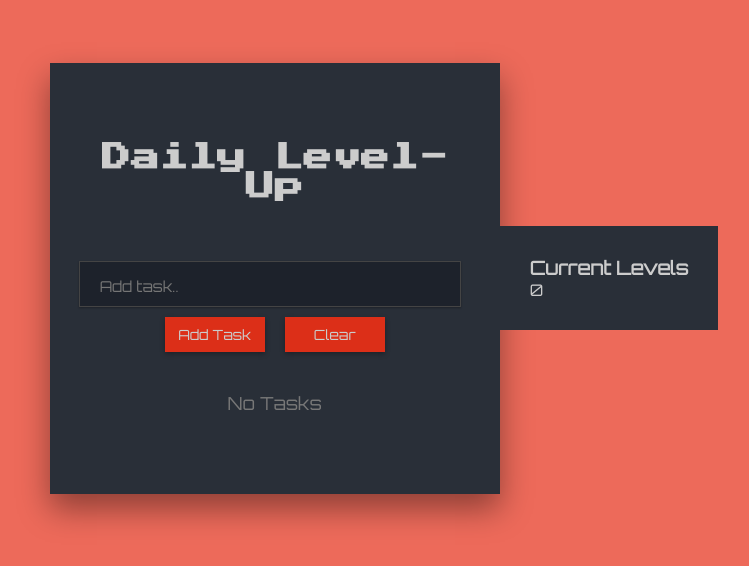
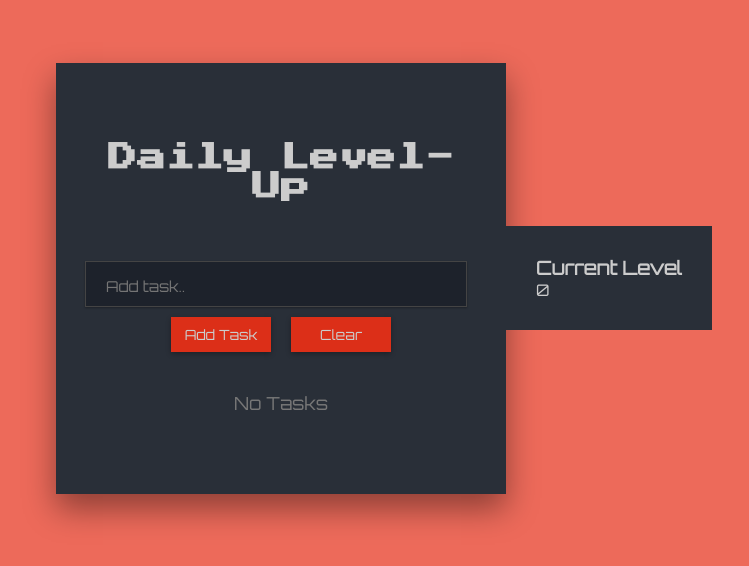
Before and after one commit to MartinGras95/daily-levelup, a React (Create React App) app: page / in a window 1280 px wide. Shown: the part 122-688 px from the top of the page, without its empty margins (256-1005 px from the left). Built offline with nearby package versions, Linux system fonts and the light colour scheme.

Commit message:
list sized down, still need mobile version

```diff
--- a/src/App.css
+++ b/src/App.css
@@ -58,7 +58,7 @@
 .list {
   width: 90%;
   margin: auto;
-  max-height: 300px;
+  max-height: 275px;
   overflow: hidden;
   overflow-y: auto;
 }
--- a/src/components/Level.js
+++ b/src/components/Level.js
@@ -4,7 +4,7 @@ const Level = (props) => {
 
   return (
     <div className="level-wrapper">
-      <h3>Current Levels</h3>
+      <h3>Current Level</h3>
       {props.currentLevel}
     </div>
   );
```
